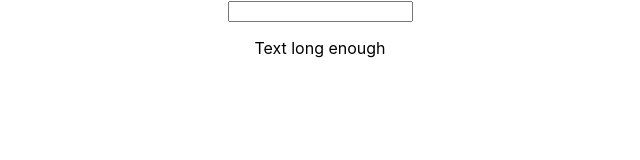
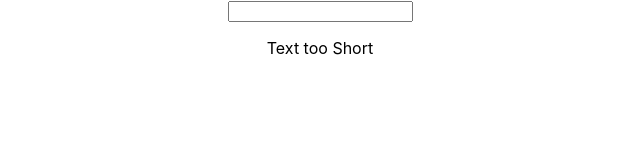
Before and after one commit to jordan-romero/assignment2-ureact, a React (Create React App) app: page / in a window 1280 px wide. Shown: the top 160 px of the page, without its empty margins (320-960 px from the left). Built offline with nearby package versions, Linux system fonts and the light colour scheme.

Commit message:
completes step 3

```diff
--- a/src/App.js
+++ b/src/App.js
@@ -19,7 +19,7 @@ export default class App extends Component {
   return (
     <div className="App">
       <input onChange={((event) => this.onChange(event))}/>
-      <Validation />
+      <Validation text={this.state.string} />
     </div>
   );
   }
```
Also changed, not shown: 1 other file (tests, documents, lock files or other folders).
